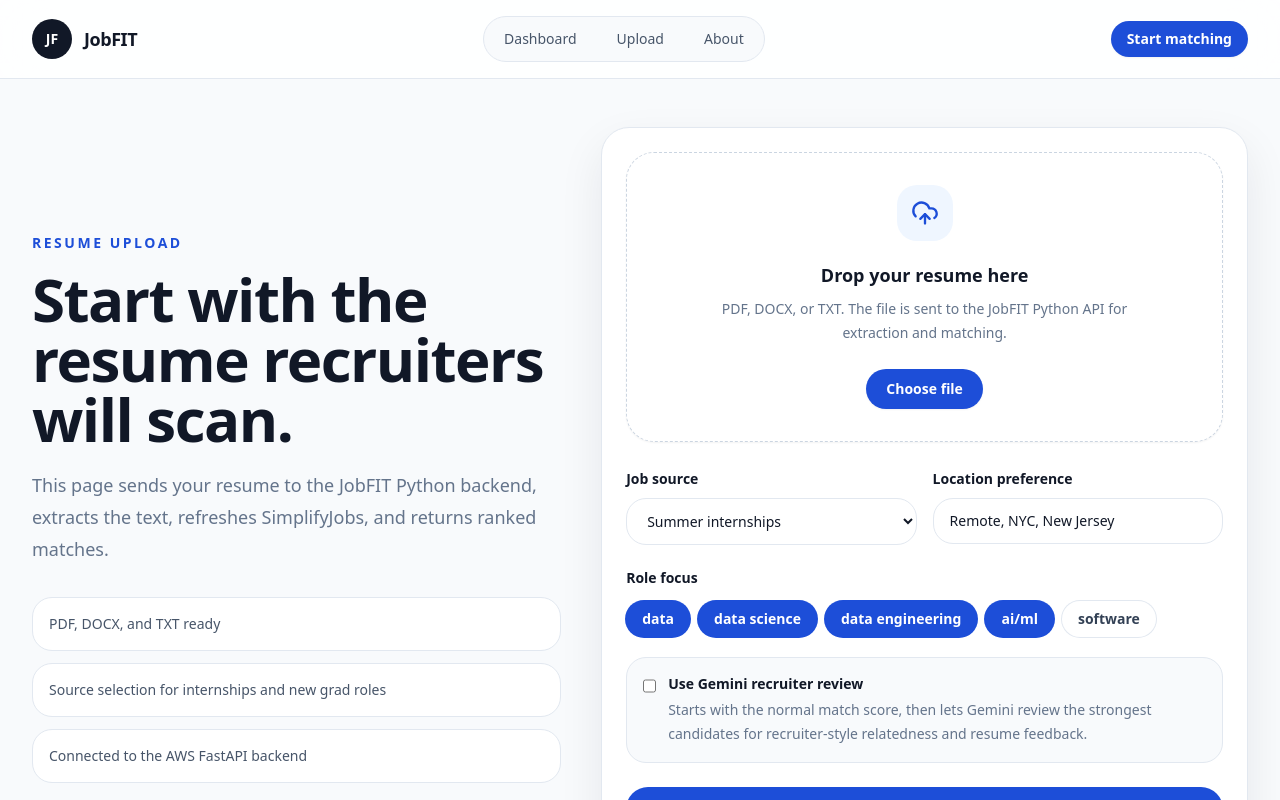
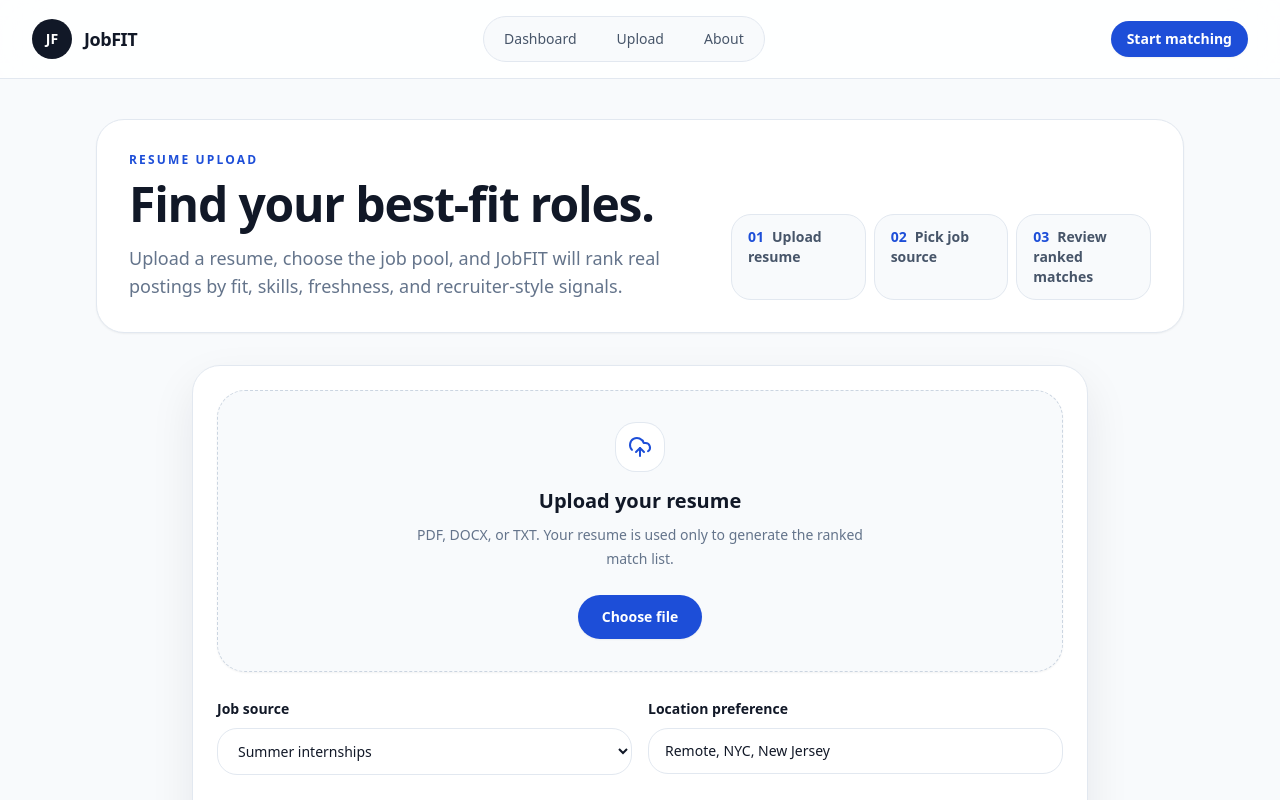
Before and after one commit to jival1215/JobFit, a Next.js app in the folder frontend/: page /upload in a window 1280 px wide. Shown: the top 800 px of the page. Built offline with nearby package versions, Linux system fonts and the light colour scheme; no server answers.

Commit message:
Refine upload page layout

```diff
--- a/frontend/app/upload/page.tsx
+++ b/frontend/app/upload/page.tsx
@@ -1,23 +1,31 @@
 import { ResumeRankForm } from "@/components/ResumeRankForm";
+
+const steps = ["Upload resume", "Pick job source", "Review ranked matches"];
 
 export default function UploadPage() {
   return (
-    <section className="mx-auto max-w-7xl px-4 py-12 sm:px-6 lg:px-8">
-      <div className="grid gap-10 lg:grid-cols-[.9fr_1.1fr] lg:items-center">
-        <div>
-          <p className="text-sm font-bold uppercase tracking-[0.18em] text-brand-600">Resume upload</p>
-          <h1 className="mt-4 text-4xl font-black tracking-tight text-ink sm:text-6xl">
-            Start with the resume recruiters will scan.
+    <section className="mx-auto max-w-6xl px-4 py-10 sm:px-6 lg:px-8">
+      <div className="mb-8 flex flex-col gap-6 rounded-3xl border border-line bg-white p-6 shadow-sm sm:p-8 lg:flex-row lg:items-end lg:justify-between">
+        <div className="max-w-2xl">
+          <p className="text-xs font-bold uppercase tracking-[0.18em] text-brand-600">Resume upload</p>
+          <h1 className="mt-3 text-3xl font-black tracking-tight text-ink sm:text-5xl">
+            Find your best-fit roles.
           </h1>
-          <p className="mt-5 text-lg leading-8 text-slateSoft">
-            This page sends your resume to the JobFIT Python backend, extracts the text, refreshes SimplifyJobs, and returns ranked matches.
+          <p className="mt-4 text-base leading-7 text-slateSoft sm:text-lg">
+            Upload a resume, choose the job pool, and JobFIT will rank real postings by fit, skills, freshness, and recruiter-style signals.
           </p>
-          <div className="mt-8 grid gap-3 text-sm text-slate-600">
-            <div className="rounded-2xl border border-line bg-white p-4">PDF, DOCX, and TXT ready</div>
-            <div className="rounded-2xl border border-line bg-white p-4">Source selection for internships and new grad roles</div>
-            <div className="rounded-2xl border border-line bg-white p-4">Connected to the AWS FastAPI backend</div>
-          </div>
         </div>
+        <div className="grid gap-2 text-sm font-semibold text-slate-600 sm:grid-cols-3 lg:min-w-[420px]">
+          {steps.map((step, index) => (
+            <div key={step} className="rounded-2xl border border-line bg-cloud px-4 py-3">
+              <span className="mr-2 text-brand-600">0{index + 1}</span>
+              {step}
+            </div>
+          ))}
+        </div>
+      </div>
+
+      <div className="mx-auto max-w-4xl">
         <ResumeRankForm />
       </div>
     </section>
--- a/frontend/components/UploadBox.tsx
+++ b/frontend/components/UploadBox.tsx
@@ -9,13 +9,13 @@ type UploadBoxProps = {
 
 export function UploadBox({ fileName, onFileChange }: UploadBoxProps) {
   return (
-    <div className="rounded-3xl border border-dashed border-slate-300 bg-white p-8 text-center shadow-sm transition hover:border-brand-300 hover:bg-brand-50/30">
-      <div className="mx-auto flex h-14 w-14 items-center justify-center rounded-2xl bg-brand-50 text-brand-600">
-        <UploadCloud className="h-7 w-7" />
+    <div className="rounded-3xl border border-dashed border-slate-300 bg-slate-50 p-6 text-center shadow-sm transition hover:border-brand-300 hover:bg-brand-50/40 sm:p-8">
+      <div className="mx-auto flex h-12 w-12 items-center justify-center rounded-2xl bg-white text-brand-600 ring-1 ring-line">
+        <UploadCloud className="h-6 w-6" />
       </div>
-      <h3 className="mt-5 text-lg font-semibold text-ink">Drop your resume here</h3>
+      <h3 className="mt-4 text-xl font-bold text-ink">Upload your resume</h3>
       <p className="mx-auto mt-2 max-w-md text-sm leading-6 text-slateSoft">
-        PDF, DOCX, or TXT. The file is sent to the JobFIT Python API for extraction and matching.
+        PDF, DOCX, or TXT. Your resume is used only to generate the ranked match list.
       </p>
       <input
         id="resume-upload"
@@ -26,7 +26,7 @@ export function UploadBox({ fileName, onFileChange }: UploadBoxProps) {
       />
       <label
         htmlFor="resume-upload"
-        className="mt-6 inline-flex cursor-pointer rounded-full bg-brand-600 px-5 py-2.5 text-sm font-semibold text-white shadow-sm transition hover:bg-brand-700"
+        className="mt-6 inline-flex cursor-pointer rounded-full bg-brand-600 px-6 py-3 text-sm font-bold text-white shadow-sm transition hover:bg-brand-700"
       >
         Choose file
       </label>
```
